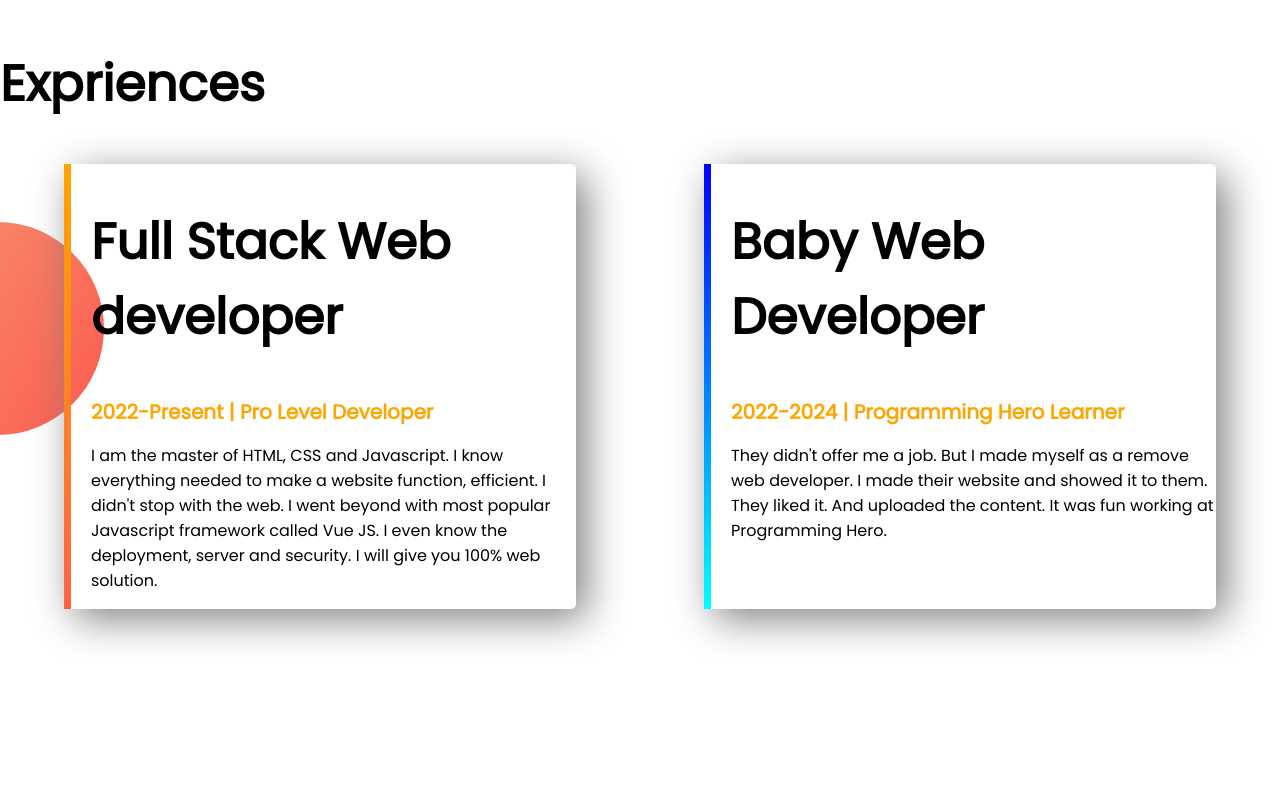
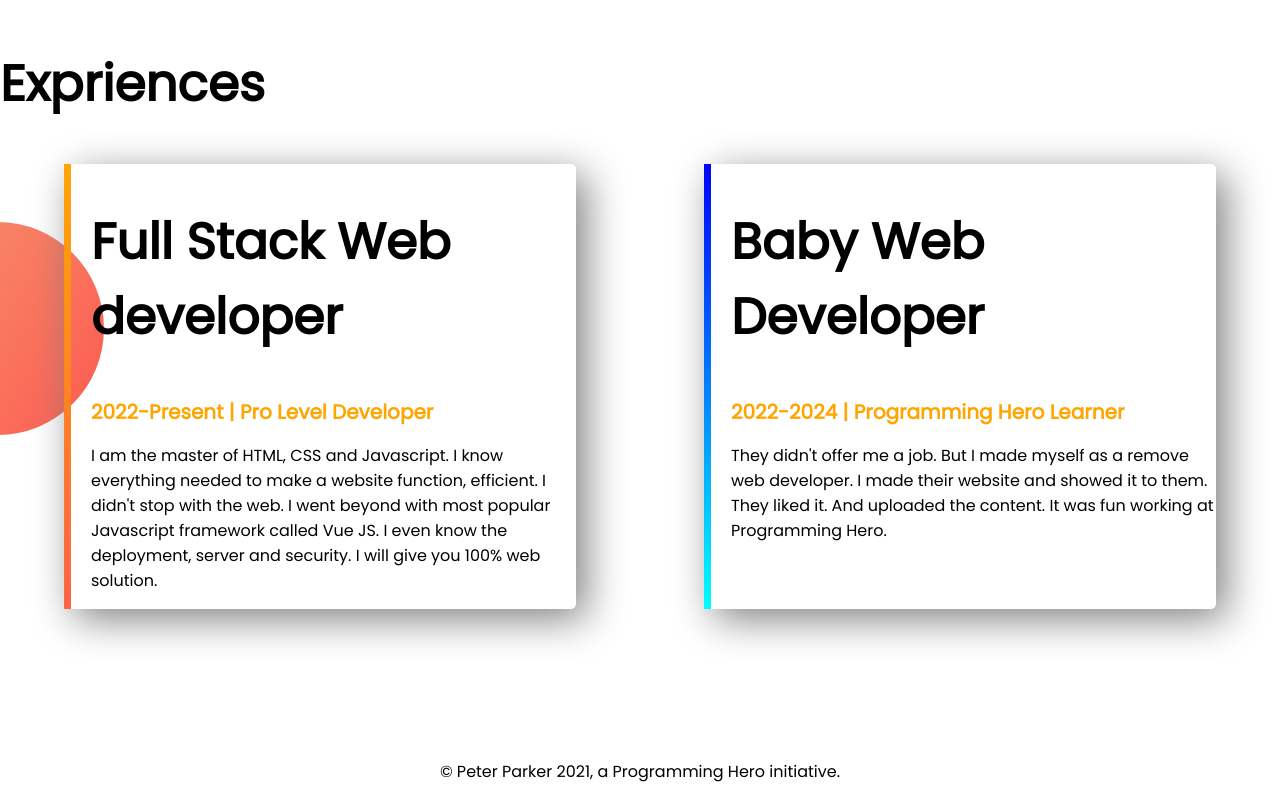
Before and after one commit to Mehedihasan023/practice1, a plain HTML site: page index.html in a window 1280 px wide. Shown: the part 1576-2376 px from the top of the page. Before the commit the page ends 2335 px from the top, so only its background shows below. Drawn offline with Linux system fonts and the light colour scheme.

Commit message:
footer added

```diff
--- a/index.html
+++ b/index.html
@@ -62,6 +62,7 @@
         </div>
     </div>
 </SECTion>
+<footer><p class="footer">© Peter Parker 2021, a Programming Hero initiative.</p></footer>
 
 </body>
 
--- a/style.css
+++ b/style.css
@@ -60,3 +60,6 @@ h2 {
   border-image: linear-gradient(blue, cyan);
   border-image-slice: 1;
 }
+.footer {
+  text-align: center;
+}
```
